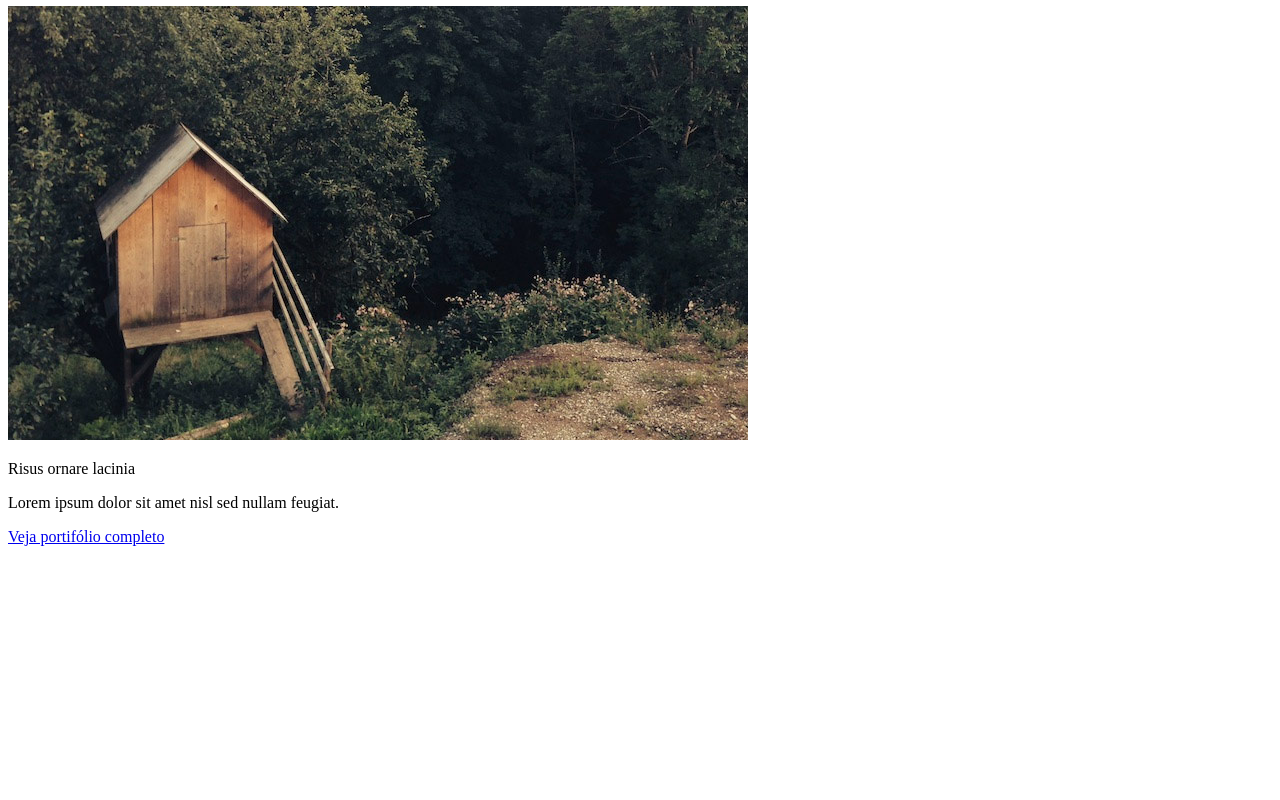
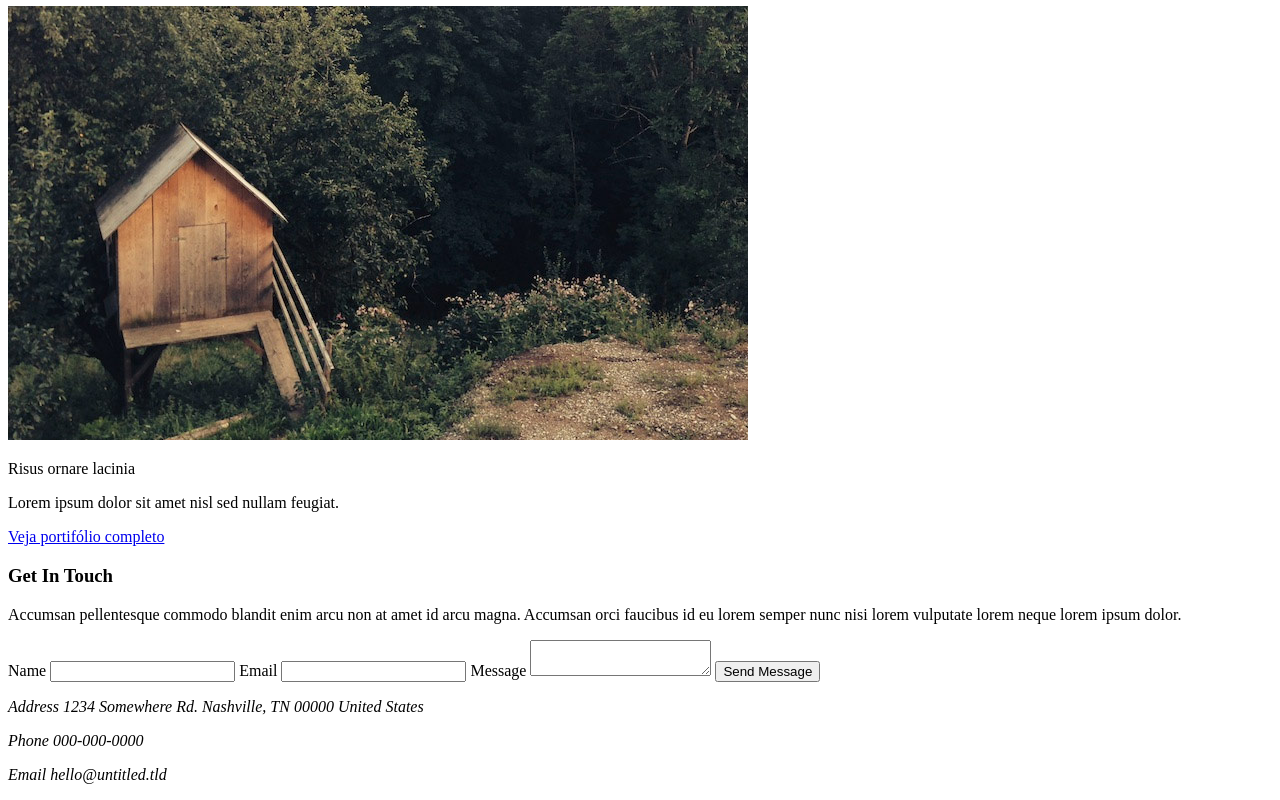
Before and after one commit to mrpauloramos/projeto-strata, a plain HTML site: page index.html in a window 1280 px wide. Shown: the part 3069-3869 px from the top of the page. Before the commit the page ends 3623 px from the top, so only its background shows below. Drawn offline with Linux system fonts and the light colour scheme.

Commit message:
Get in touch
Criado o Get in touch

```diff
--- a/index.html
+++ b/index.html
@@ -125,6 +125,47 @@
 
         </section>
 
+        <section class="mains-content-section">
+
+            <h3>Get In Touch</h3>
+
+            <p>Accumsan pellentesque commodo blandit enim arcu non at amet id arcu magna. Accumsan orci faucibus id eu lorem semper nunc nisi lorem vulputate lorem neque lorem ipsum dolor.</p>
+
+            <form action="#" method="post">
+
+                <label for="name">Name</label>
+                <input type="text" name="name" id="name">
+
+                <label for="email">Email</label>
+                <input type="text" name="email" id="email">
+
+                <label for="message">Message</label>
+                <textarea name="message" id="message"></textarea>
+
+                <input type="submit" value="Send Message">
+
+            </form>
+
+            <address>
+
+                <p>
+                    <span>Address</span>
+                    1234 Somewhere Rd. Nashville, TN 00000 United States
+                </p>
+
+                <p>
+                    <span>Phone</span>
+                    000-000-0000
+                </p>
+
+                <p>
+                    <span>Email</span>
+                    hello@untitled.tld
+                </p>
+
+            </address>
+        </section>
+
 
     </main>
     <footer class="main-footer"></footer>
```
